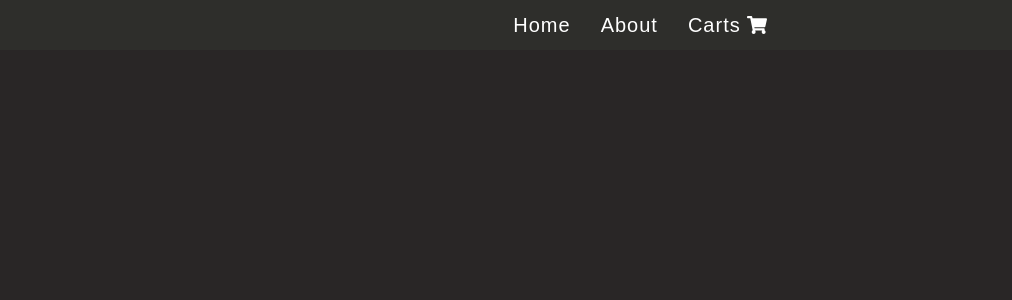
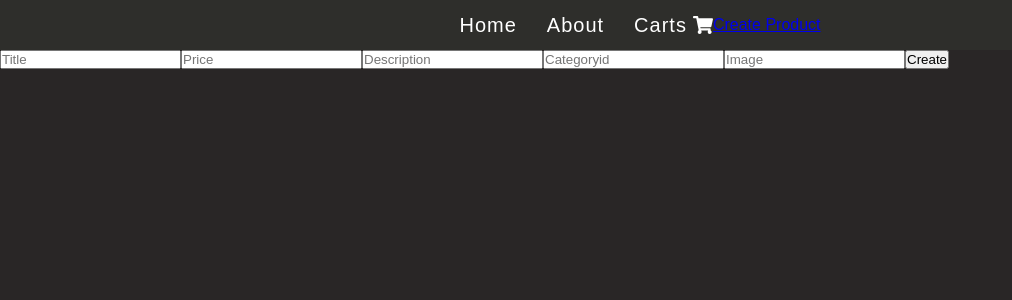
Before and after one commit to mehrojalieev/ContextApi_using-useReducer, a React (Vite) app: page /create-product in a window 1280 px wide. Before the commit this address had no page. Shown: the top 300 px of the page, without its empty margins (0-1012 px from the left). Built offline with nearby package versions, Linux system fonts and the light colour scheme.

Commit message:
CreateProduct have done

```diff
--- a/src/components/nav/Nav.jsx
+++ b/src/components/nav/Nav.jsx
@@ -1,5 +1,5 @@
 import "./nav.scss"
-import { NavLink} from "react-router-dom"
+import { NavLink, Link} from "react-router-dom"
 import { FaShoppingCart } from "react-icons/fa";
 const Nav = () => {
   return (
@@ -16,6 +16,10 @@ const Nav = () => {
         </li>
 
       </ul>
+
+      <div className="profil-user">
+          <Link to='create-product'>Create Product</Link>
+      </div>
     </nav>
   )
 }
--- a/src/routes/AllRoutes.jsx
+++ b/src/routes/AllRoutes.jsx
@@ -3,11 +3,13 @@ import { Routes, Route } from 'react-router-dom'
 import Home from './home/Home'
 import ProductView from './product-view/ProductView'
 import Cart from '../components/cart/Cart'
+import CreatePRoduct from './create-product/CreatePRoduct'
 const AllRoutes = () => {
   return (
     <>
       <Routes>
         <Route path='/' element={<Home />} />
+        <Route path='create-product' element={<CreatePRoduct/>} />
         <Route path='product-cart' element={<Cart/>}/>
         <Route path='/product-view/:id' element={<ProductView/>}/>
       </Routes>
--- /dev/null
+++ b/src/routes/create-product/CreateProduct.jsx
@@ -0,0 +1,51 @@
+import { useEffect, useState } from "react"
+import "./CreateProduct.scss"
+
+const CreatePRoduct = () => {
+
+    // INPUT VALUES
+    const [title, setTitle] = useState('')
+    const [price, setPrice] = useState('')
+    const [description, setDescription] = useState('')
+    const [categoryId, SetCategoryId] = useState('')
+    const [image, setImage] = useState([])
+
+    useEffect(() => {
+
+    }, [])
+
+    const handleCreateProduct = (e) => {
+        e.preventDefault()
+        fetch('https://api.escuelajs.co/api/v1/products', {
+            method: "POST",
+            body: JSON.stringify({
+                title: title,
+                price: price,
+                description: description,
+                categoryId: categoryId,
+                images: [image]
+            }),
+            headers: {
+                "Content-Type": 'application/json'
+            }
+
+        }).then(response => response.json())
+        .then(data => console.log(data))
+        .catch(error => console.log(error))
+    }
+
+    return (
+        <div>
+            <form onSubmit={handleCreateProduct}>
+                <input value={title} onChange={(e) => setTitle(e.target.value)} type="text" placeholder="Title" />
+                <input value={price} onChange={(e) => setPrice(e.target.value)} type="number" placeholder="Price" />
+                <input value={description} onChange={(e) => setDescription(e.target.value)} type="text" placeholder="Description" />
+                <input value={categoryId} onChange={(e) => SetCategoryId(e.target.value)} type="number" placeholder="Categoryid" />
+                <input value={image} onChange={(e) => setImage(e.target.value)} type="text" placeholder="Image" />
+                <button type="submit">Create</button>
+            </form>
+        </div>
+    )
+}
+
+export default CreatePRoduct
--- a/src/routes/home/Home.jsx
+++ b/src/routes/home/Home.jsx
@@ -1,16 +1,18 @@
-import "./home.scss"
 import { useState, useReducer, useEffect, useRef } from 'react'
 import { FaCartPlus } from "react-icons/fa"
 import { apiInstance } from "../../api"
 import { Link } from "react-router-dom"
 import { useDispatch, useSelector } from "react-redux"
 
+import "./home.scss"
 
 
 const Home = () => {
     const dispatch = useDispatch()
     const cartproducts = useSelector(state => state.cart.cart_products)
     const [products, setProducts] = useState([])
+    const btn = useRef()
+
     useEffect(() => {
         apiInstance('/products')
             .then(response => {
@@ -19,19 +21,13 @@ const Home = () => {
             })
     }, [])
 
-    const addBtn = useRef()
-    const addCBtn = addBtn.current
+
     const handleAddToCart = (product) => {
-        addCBtn.classList.add("activeBtn")
         product.count = 1;
         dispatch({ type: "ADD_TO_CART", product })
+        // cartproducts.findIndex(a => a.id === product.id ) !== -1 ? btn.current.style = "background-color: red !important" : btn.current.style = "color: blue"
     }
 
-    const addActiveStyle = (id) => {
-        if(id){
-            addCBtn.classList.add("activeBtn")
-        }
-    }
     console.log(cartproducts);
     return (
         <>
@@ -52,10 +48,8 @@ const Home = () => {
                                     </div>
                                     <div className="card-btns">
                                         <Link className='view-btn' to={`product-view/${product.id}`}>View Deal  &#8599;</Link>
-                                        <button ref={addBtn} onClick={() => {
-                                            handleAddToCart(product)
-                                            addActiveStyle(index)
-                                        }} className='addcart-btn'><i><FaCartPlus /></i></button>
+
+                                        <button  ref={btn} onClick={() => {handleAddToCart(product) }} className={'addcart-btn'}><i><FaCartPlus /></i> </button>
                                     </div>
                                 </div>
 
--- a/src/routes/home/home.scss
+++ b/src/routes/home/home.scss
@@ -108,6 +108,9 @@
             }
         }
 
+
+    }
+}
 .addcart-btn {
     border: 1px solid #18a661;
     border-radius: 50%;
@@ -117,25 +120,14 @@
     font-size: 24px;
     transition: 0.2s;
 
-            &:hover {
-                background-color: #18a661;
-                color: #fff;
-                transform: scale(1.2);
-                cursor: pointer;
+
 }
-
-            &:active {
+.active {
     border: 1px solid #fff;
     background-color: #18a661;
     color: #fff;
     transform: scale(0.95);
+    font-size: 24px;
+    padding: 8px 10px 2px 9px;
+    border-radius: 50%;
 }
-        }
-    }
-}
-
-.activeBtn {
-    border: 1px solid #fff;
-    background-color: #18a661;
-    color: #fff;
-}
```
Also changed, not shown: src/routes/create-product/CreateProduct.scss (added). Lines whose indentation alone changed are shown as unchanged.
